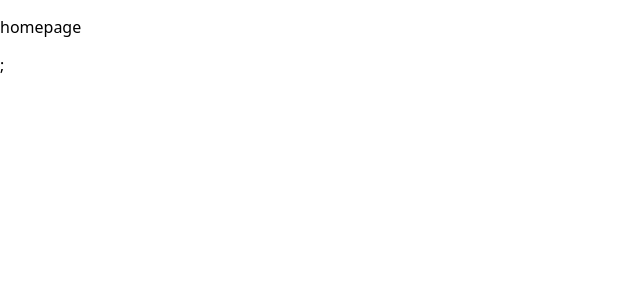
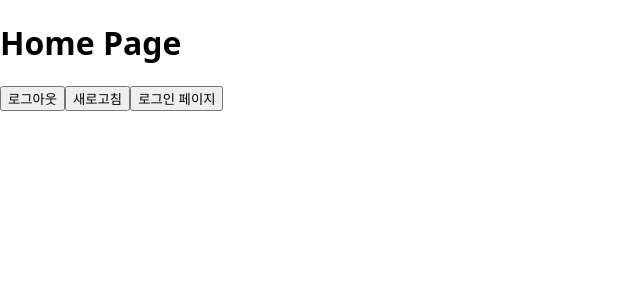
Before and after one commit to Team-MansuMugang/mansumugang-fontend, a React (Vite) app: page /home in a window 1280 px wide. Shown: the top 300 px of the page, without its empty margins (0-640 px from the left). Built offline with nearby package versions, Linux system fonts and the light colour scheme.

Commit message:
sign-in API 반영

```diff
--- a/src/App.jsx
+++ b/src/App.jsx
@@ -7,6 +7,7 @@ import SignInPage from './pages/sign-in/SignInPage';
 import ChangeBirthday from './pages/user-account/ChangeBirthday';
 import ChangeEmail from './pages/user-account/ChangeEmail';
 import PasswordChange from './pages/user-account/PasswordChange';
+import HomePage from './pages/home/HomePage';
 import { ToastContainer, toast, Slide } from 'react-toastify';
 import 'react-toastify/dist/ReactToastify.css';
 
@@ -17,7 +18,7 @@ const router = createBrowserRouter([
   },
   {
     path: '/home',
-    element: <p>homepage</p>,
+    element: <HomePage />,
   },
   {
     path: '/test',
@@ -57,7 +58,7 @@ const router = createBrowserRouter([
 function App() {
   return (
     <>
-      <RouterProvider router={router}></RouterProvider>;
+      <RouterProvider router={router}></RouterProvider>
       <ToastContainer
         position="top-center"
         autoClose={2500}
--- /dev/null
+++ b/src/pages/home/HomePage.jsx
@@ -0,0 +1,32 @@
+import { useState } from 'react';
+import { useNavigate } from 'react-router-dom';
+import submitSignout from '../../apis/api/submitSignout';
+
+const HomePage = () => {
+  const navigate = useNavigate();
+  const [temp, setTemp] = useState(0);
+
+  const refreshApp = () => {
+    setTemp(temp + 1);
+  };
+
+  return (
+    <div>
+      <h1>Home Page</h1>
+      <p>{localStorage.getItem('refreshToken')}</p>
+      <p>{localStorage.getItem('accessToken')}</p>
+      <p>{localStorage.getItem('userType')}</p>
+      <button onClick={submitSignout}>로그아웃</button>
+      <button onClick={refreshApp}>새로고침</button>
+      <button
+        onClick={() => {
+          navigate('/');
+        }}
+      >
+        로그인 페이지
+      </button>
+    </div>
+  );
+};
+
+export default HomePage;
--- a/src/pages/sign-in/SignInPage.jsx
+++ b/src/pages/sign-in/SignInPage.jsx
@@ -5,12 +5,15 @@ import SubLink from '../../components/SubLink';
 import { toast, Slide } from 'react-toastify';
 import 'react-toastify/dist/ReactToastify.css';
 import './SignInPage.css';
+import submitSignin from '../../apis/api/submitSignin';
+import { useNavigate } from 'react-router-dom';
 
 const SignInPage = () => {
   const [id, setId] = useState('');
   const [password, setPassword] = useState('');
   const [idStatus, setIdStatus] = useState('default');
   const [passwordStatus, setPasswordStatus] = useState('default');
+  const navigate = useNavigate();
 
   const handleIdChange = (event) => {
     setId(event.target.value);
@@ -34,7 +37,7 @@ const SignInPage = () => {
     setPasswordStatus(event.target.value ? 'default' : 'warning');
   };
 
-  const handleLogin = () => {
+  const handleLogin = async () => {
     if (!id || !password) {
       setIdStatus(id ? 'default' : 'warning');
       setPasswordStatus(password ? 'default' : 'warning');
@@ -42,11 +45,14 @@ const SignInPage = () => {
       return;
     }
 
-    console.log('로그인 시도:', id, password);
-
-    setIdStatus('error');
-    setPasswordStatus('error');
-    toast.error('아이디 또는 비밀번호가 올바르지 않습니다', { position: 'bottom-center' });
+    try {
+      await submitSignin({ username: id, password });
+      navigate('/home');
+    } catch (error) {
+      setIdStatus('error');
+      setPasswordStatus('error');
+      toast.error('아이디 또는 비밀번호가 올바르지 않습니다', { position: 'bottom-center' });
+    }
   };
 
   return (
```
